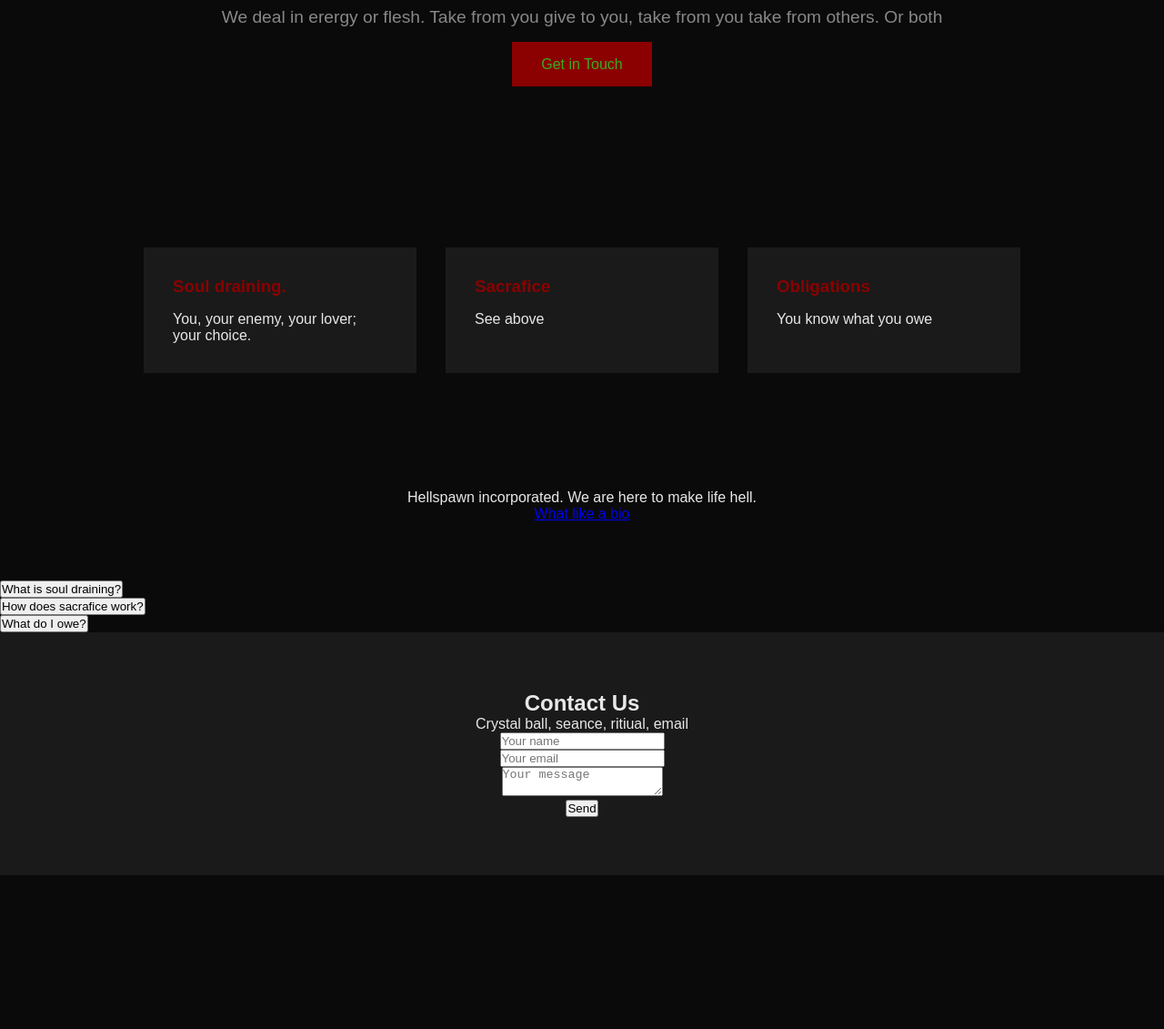
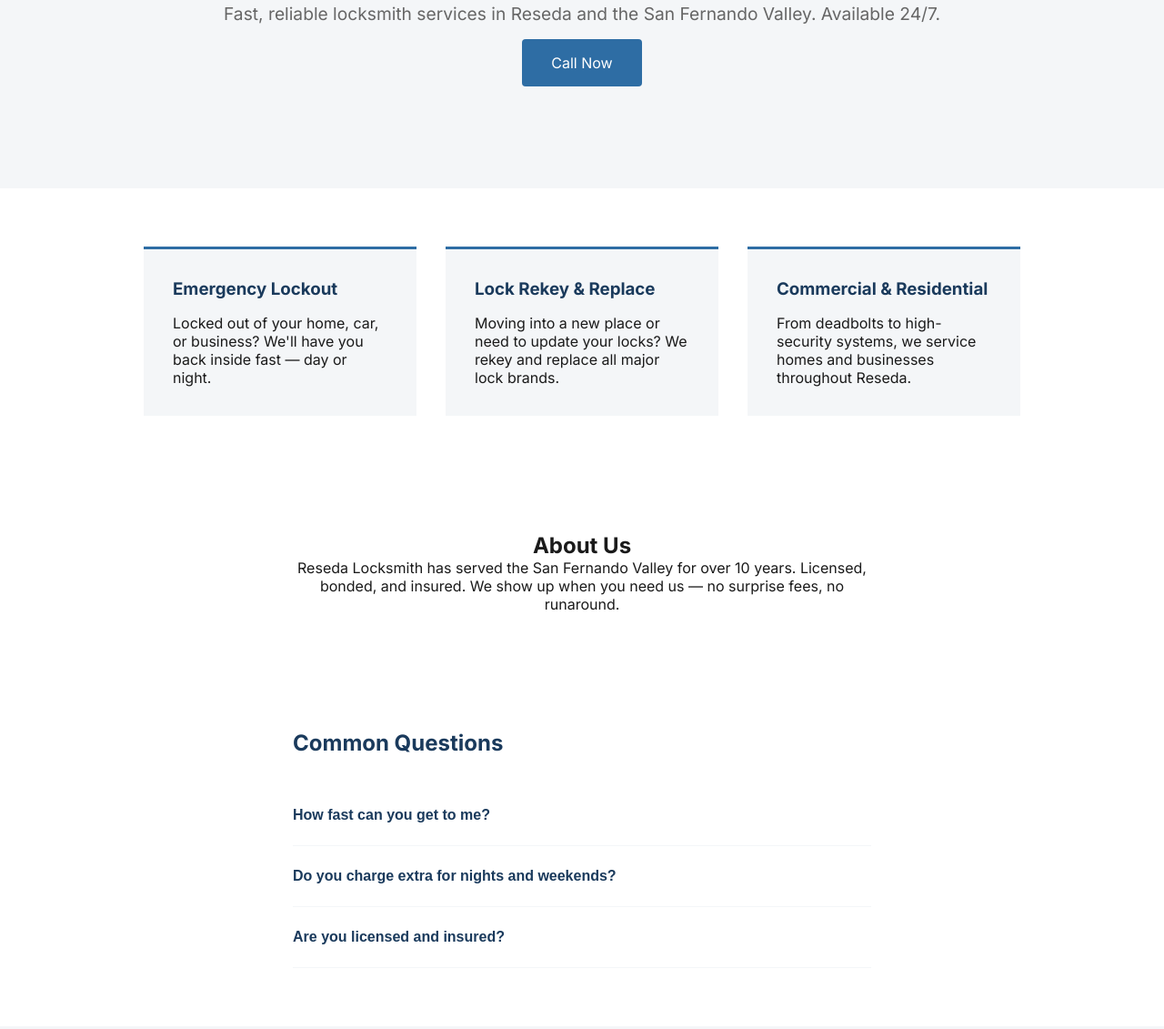
Before and after one commit to DeargShaodw/skeleton-site, a plain HTML site: page index.html in a window 1280 px wide. Shown: the part 273-1404 px from the top of the page at 91% size. Before the commit the page ends 1235 px from the top, so only its background shows below. Drawn offline with Linux system fonts and the light colour scheme.

Commit message:
fixing skeleton to professional

```diff
--- a/css/style.css
+++ b/css/style.css
@@ -1,12 +1,12 @@
 :root {
-    --color-bg: #0a0a0a;
-    --color-surface: #1a1a1a;
-    --color-primary: #8b0000;
-    --color-accent: #cc2200;
-    --color-text: #e8e8e8;
-    --color-text-muted: #888888;
-    --font-heading: 'Georgia', serif;
-    --font-body: 'Arial', serif;
+    --color-bg: #ffffff;
+    --color-surface: #f4f6f8;
+    --color-primary: #1a3a5c;
+    --color-accent: #2e6da4;
+    --color-text: #1a1a1a;
+    --color-text-muted: #666666;
+    --font-heading: 'Merriweather', serif;
+    --font-body: 'Inter', sans-serif;
 }
 
 * {
@@ -25,11 +25,11 @@
     display: flex;
     justify-content: flex-end;
     padding: 1rem 2rem;
-        background-color: var(--color-surface);
+    background-color: var(--color-primary);
 }
 
 nav a {
-        color: var(--color-text);
+    color: #ffffff;
     text-decoration: none;
     margin-left: 2rem;
 }
@@ -37,6 +37,7 @@
 #hero {
     padding: 8rem 2rem;
     text-align: center;
+    background-color: var(--color-surface);
 }
 
 #hero h1 {
@@ -53,10 +54,11 @@
 }
 
 #hero a {
-        background-color: var(--color-primary);
-        color: #39ac22;
+    background-color: var(--color-accent);
+    color: #ffffff;
     padding: 1rem 2rem;
     text-decoration: none;
+    border-radius: 4px;
 }
 
 #services {
@@ -64,7 +66,6 @@
     display: flex;
     justify-content: center;
     gap: 2rem;
-
 }
 
 .service-card {
@@ -72,7 +73,7 @@
     padding: 2rem;
     flex: 1;
     max-width: 300px;
-
+    border-top: 3px solid var(--color-accent);
 }
 
 .service-card h3 {
@@ -83,6 +84,46 @@
 #about {
     padding: 4rem 2rem;
     text-align: center;
+    max-width: 700px;
+    margin: 0 auto;
+}
+
+#faq {
+    padding: 4rem 2rem;
+    max-width: 700px;
+    margin: 0 auto;
+}
+
+#faq h2 {
+    color: var(--color-primary);
+    margin-bottom: 2rem;
+}
+
+.faq-item {
+    border-bottom: 1px solid var(--color-surface);
+    padding: 1rem 0;
+}
+
+.faq-question {
+    background: none;
+    border: none;
+    font-size: 1rem;
+    font-weight: 600;
+    color: var(--color-primary);
+    cursor: pointer;
+    text-align: left;
+    width: 100%;
+    padding: 0.5rem 0;
+}
+
+.faq-answer {
+    display: none;
+    padding: 0.5rem 0 1rem 0;
+    color: var(--color-text-muted);
+}
+
+.faq-answer.open {
+    display: block;
 }
 
 #contact {
@@ -91,13 +132,56 @@
     background-color: var(--color-surface);
 }
 
+#contact h2 {
+    color: var(--color-primary);
+    margin-bottom: 1rem;
+}
+
+#contact p {
+    margin-bottom: 0.5rem;
+    color: var(--color-text-muted);
+}
+
+#contact form {
+    margin-top: 2rem;
+    display: flex;
+    flex-direction: column;
+    gap: 1rem;
+    max-width: 500px;
+    margin-left: auto;
+    margin-right: auto;
+}
+
+#contact input,
+#contact textarea {
+    padding: 0.75rem 1rem;
+    border: 1px solid #cccccc;
+    font-family: var(--font-body);
+    font-size: 1rem;
+}
+
+#contact textarea {
+    height: 120px;
+    resize: vertical;
+}
+
+#contact button {
+    background-color: var(--color-accent);
+    color: #ffffff;
+    padding: 0.75rem;
+    border: none;
+    font-size: 1rem;
+    cursor: pointer;
+}
+
 .nav-toggle {
     display: none;
 }
 
 @media (max-width: 768px) {
     nav {
-            justify-content: center;
+        justify-content: space-between;
+        align-items: center;
     }
 
     #services {
@@ -109,11 +193,12 @@
         max-width: 100%;
         width: 100%;
     }
+
     .nav-toggle {
         display: block;
         background: none;
         border: none;
-        color: var(--color-text);
+        color: #ffffff;
         font-size: 1.5rem;
         cursor: pointer;
     }
@@ -124,12 +209,6 @@
 
     nav.nav-open a {
         display: block;
+        margin: 0.5rem 0;
     }
 }
-.faq-answer {
-    display: none;
-}
-
-.faq-answer.open {
-    display:block;
-}
--- a/index.html
+++ b/index.html
@@ -3,69 +3,74 @@
     <head>
         <meta charset="UTF-8">
         <meta name="viewport" content="width=device-width, initial-scale=1.0">
-        <title>Flay You Later</title>
-        <link href="https://fonts.googleapis.com/css2?family=Playfair+Display:wght@400;700&display=swap" rel="stylesheet">
-        <link rel ="stylesheet" href="css/style.css">
-
+        <title>Reseda Locksmith</title>
+        <link href="https://fonts.googleapis.com/css2?family=Merriweather:wght@400;700&family=Inter:wght@400;700&display=swap" rel="stylesheet">
+        <link rel="stylesheet" href="css/style.css">
     </head>
     <body>
         <header>
             <nav>
-        <button class="nav-toggle" aria-label="Toggle navigation">☰</button>
-        <a href="#hero">Home</a>
-        <a href="#services">Services</a>
-        <a href="#about">About</a>
-        <a href="#contact">Contact</a>
-        <a href="#faq">FAQ</a>
+                <button class="nav-toggle" aria-label="Toggle navigation">☰</button>
+                <a href="#hero">Home</a>
+                <a href="#services">Services</a>
+                <a href="#about">About</a>
+                <a href="#faq">FAQ</a>
+                <a href="#contact">Contact</a>
             </nav>
         </header>
         <main>
             <section id="hero">
-                <h1>Flay You Later</h1>
-                <p>We deal in erergy or flesh. Take from you give to you, take from you take from others. Or both</p>
-                <a href="#contact">Get in Touch</a>
-
+                <h1>Reseda Locksmith</h1>
+                <p>Fast, reliable locksmith services in Reseda and the San Fernando Valley. Available 24/7.</p>
+                <a href="#contact">Call Now</a>
             </section>
 
             <section id="services">
-                <div class="service-card"><h3>Soul draining.</h3>
-                <p>You, your enemy, your lover; your choice.</p></div>
-                <div class="service-card"><h3>Sacrafice</h3>
-                <p>See above</p></div>
-                <div class="service-card"><h3>Obligations</h3>
-                <p>You know what you owe</p></div>
-
+                <div class="service-card">
+                    <h3>Emergency Lockout</h3>
+                    <p>Locked out of your home, car, or business? We'll have you back inside fast — day or night.</p>
+                </div>
+                <div class="service-card">
+                    <h3>Lock Rekey & Replace</h3>
+                    <p>Moving into a new place or need to update your locks? We rekey and replace all major lock brands.</p>
+                </div>
+                <div class="service-card">
+                    <h3>Commercial & Residential</h3>
+                    <p>From deadbolts to high-security systems, we service homes and businesses throughout Reseda.</p>
+                </div>
             </section>
 
             <section id="about">
-                <p>Hellspawn incorporated. We are here to make life hell.</p>
-                <a href="#contact">What like a bio</a>
+                <h2>About Us</h2>
+                <p>Reseda Locksmith has served the San Fernando Valley for over 10 years. Licensed, bonded, and insured. We show up when you need us — no surprise fees, no runaround.</p>
+            </section>
 
-            </section>
             <section id="faq">
+                <h2>Common Questions</h2>
                 <div class="faq-item">
-                    <button class="faq-question">What is soul draining?</button>
+                    <button class="faq-question">How fast can you get to me?</button>
                     <div class="faq-answer">
-                        <p>We extract energy from a target of your choice. Results vary.</p>
+                        <p>Most jobs in Reseda we reach within 20–30 minutes.</p>
                     </div>
                 </div>
                 <div class="faq-item">
-                    <button class="faq-question">How does sacrafice work?</button>
+                    <button class="faq-question">Do you charge extra for nights and weekends?</button>
                     <div class="faq-answer">
-                        <p>You bring the offering. We handle the ceremony</p>
+                        <p>We quote the price upfront before any work begins. No surprise fees.</p>
                     </div>
                 </div>
                 <div class="faq-item">
-                    <button class="faq-question">What do I owe?</button>
+                    <button class="faq-question">Are you licensed and insured?</button>
                     <div class="faq-answer">
-                        <p>You already know. You felt it when you made the deal.</p>
+                        <p>Yes. Licensed, bonded, and insured in the state of California.</p>
                     </div>
                 </div>
             </section>
 
             <section id="contact">
                 <h2>Contact Us</h2>
-                <p>Crystal ball, seance, ritiual, email</p>
+                <p>Call or text anytime: (818) 555-0190</p>
+                <p>Serving Reseda, Northridge, Canoga Park, and surrounding areas.</p>
                 <form id="contact-form">
                     <input type="text" id="name" placeholder="Your name">
                     <p id="name-error"></p>
@@ -75,17 +80,13 @@
                     <p id="message-error"></p>
                     <button type="submit">Send</button>
                 </form>
-
             </section>
         </main>
         <footer>
-
         </footer>
-
 
         <script src="js/nav.js"></script>
         <script src="js/form.js"></script>
         <script src="js/accordion.js"></script>
-
     </body>
 </html>
```
Also changed, not shown: js/template.js (added, +33 -0 lines). Lines whose indentation alone changed are shown as unchanged.
